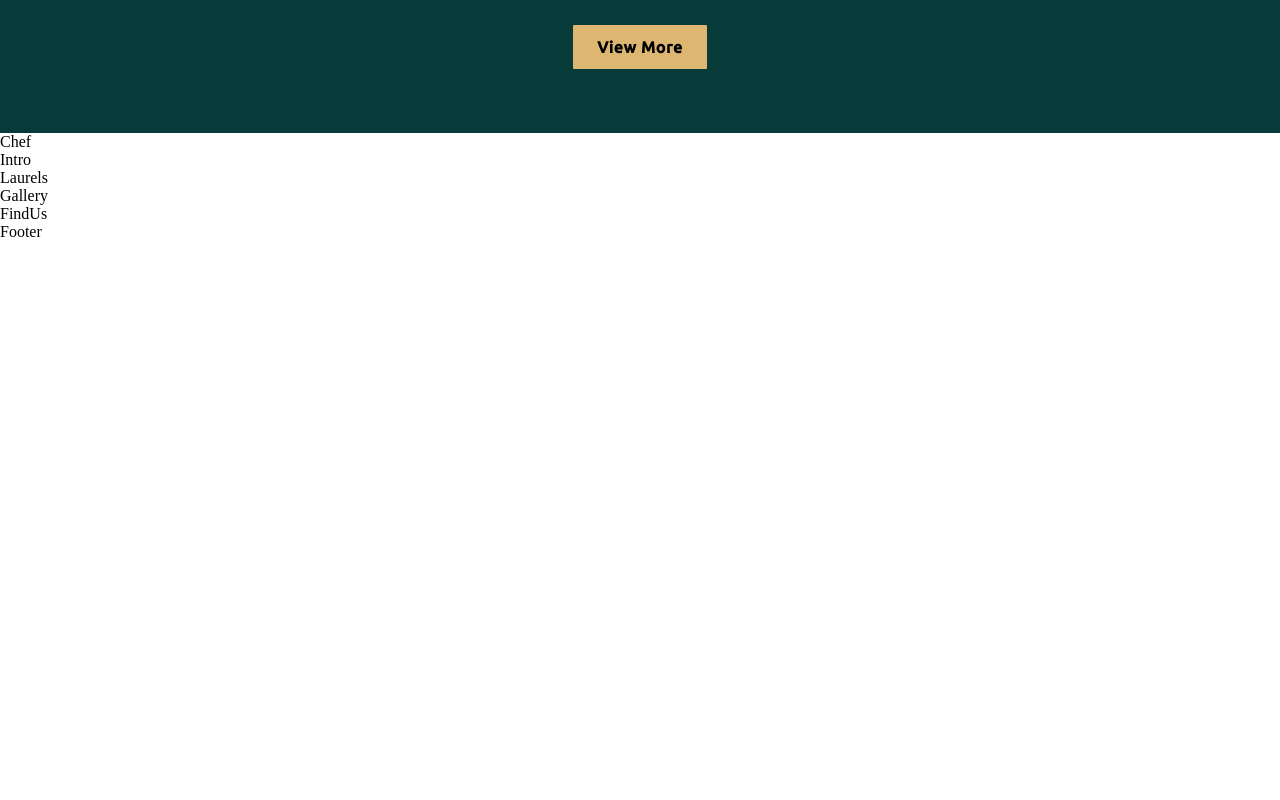
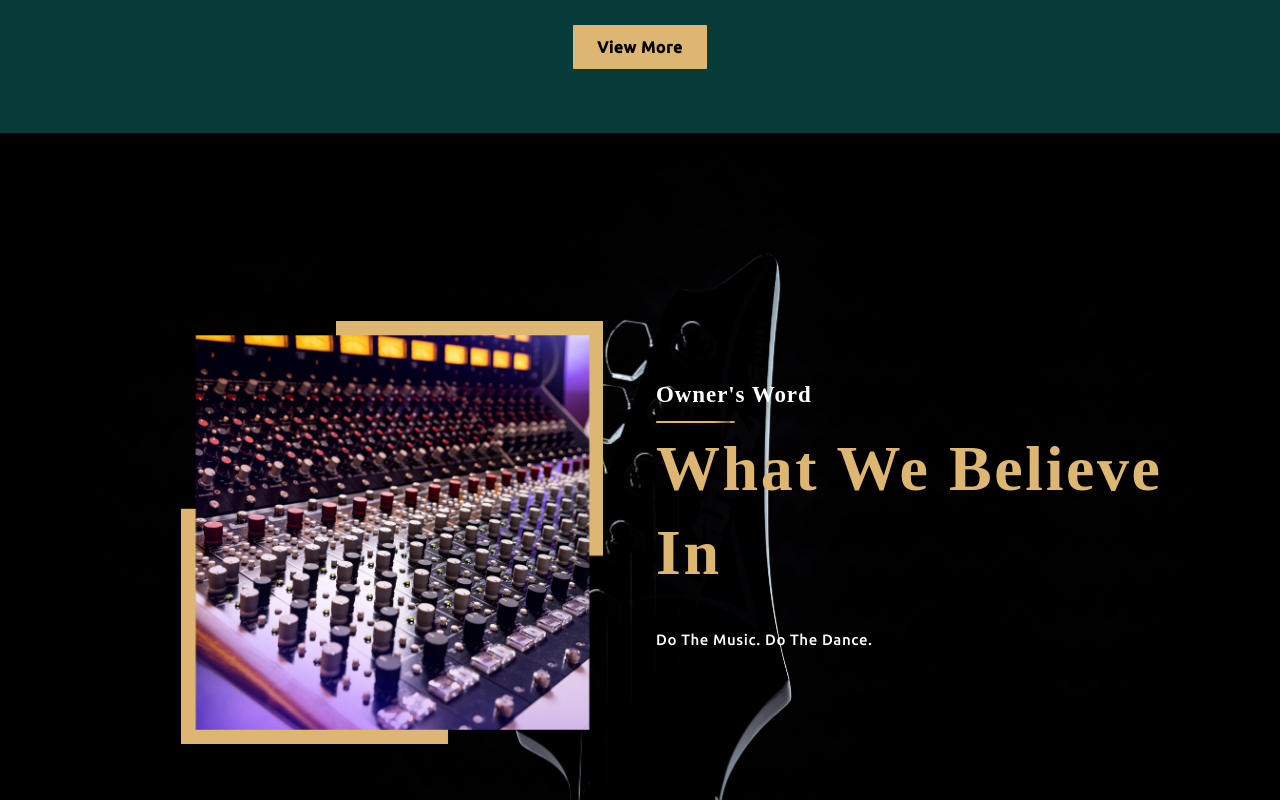
Before and after one commit to laszlosomogyimusic/Low-Fat-Bass, a React (Create React App) app: page / in a window 1280 px wide. Shown: the part 2780-3580 px from the top of the page. Before the commit the page ends 3021 px from the top, so only its background shows below. Built offline with nearby package versions, Linux system fonts and the light colour scheme.

Commit message:
Owner structure is done. Need a picture

```diff
--- a/src/App.js
+++ b/src/App.js
@@ -1,6 +1,6 @@
 import React from 'react';
 
-import { AboutUs, Chef, FindUs, Footer, Gallery, Header, Intro, Laurels, Services } from './container';
+import { AboutUs, Owner, FindUs, Footer, Gallery, Header, Intro, Laurels, Services } from './container';
 import { Navbar } from './components';
 import './App.css';
 
@@ -10,7 +10,7 @@ const App = () => (
     <Header />
     <AboutUs />
     <Services />
-    <Chef />
+    <Owner />
     <Intro />
     <Laurels />
     <Gallery />
--- a/src/container/Chef/Chef.jsx
+++ /dev/null
@@ -1,11 +0,0 @@
-import React from 'react';
-
-import './Chef.css';
-
-const Chef = () => (
-  <div>
-    Chef
-  </div>
-);
-
-export default Chef;
--- /dev/null
+++ b/src/container/Owner/Owner.css
@@ -0,0 +1,3 @@
+.owner__image {
+  width: 80%;
+}
--- /dev/null
+++ b/src/container/Owner/Owner.jsx
@@ -0,0 +1,25 @@
+import React from 'react';
+import { images } from "../../constants"
+import { Article } from '../../components';
+
+import './Owner.css';
+
+const Owner = () => {
+  let ownerArticle = {
+    type: "normal",
+    justifyContentTo: "left",
+    title:"What we believe in",
+    subtitle: "Owner's Word",
+    text: "Do the music. Do the dance.",
+  }
+  return (
+    <section className="owner app__bg app__wrapper app__section" id="home">
+      <figure className="app__wrapper-figure">
+        <img className="owner__image" src={images.welcome} alt="header img" />
+      </figure>
+      <Article {...ownerArticle} />
+    </section>
+  )
+  };
+
+export default Owner;
--- a/src/container/index.js
+++ b/src/container/index.js
@@ -1,5 +1,5 @@
 import AboutUs from './AboutUs/AboutUs';
-import Chef from './Chef/Chef';
+import Owner from './Owner/Owner';
 import FindUs from './Findus/FindUs';
 import Footer from './Footer/Footer';
 import Gallery from './Gallery/Gallery';
@@ -10,7 +10,7 @@ import Services from './Services/Services';
 
 export {
   AboutUs,
-  Chef,
+  Owner,
   FindUs,
   Footer,
   Gallery,
```
Also changed, not shown: src/container/Chef/Chef.css (deleted).
